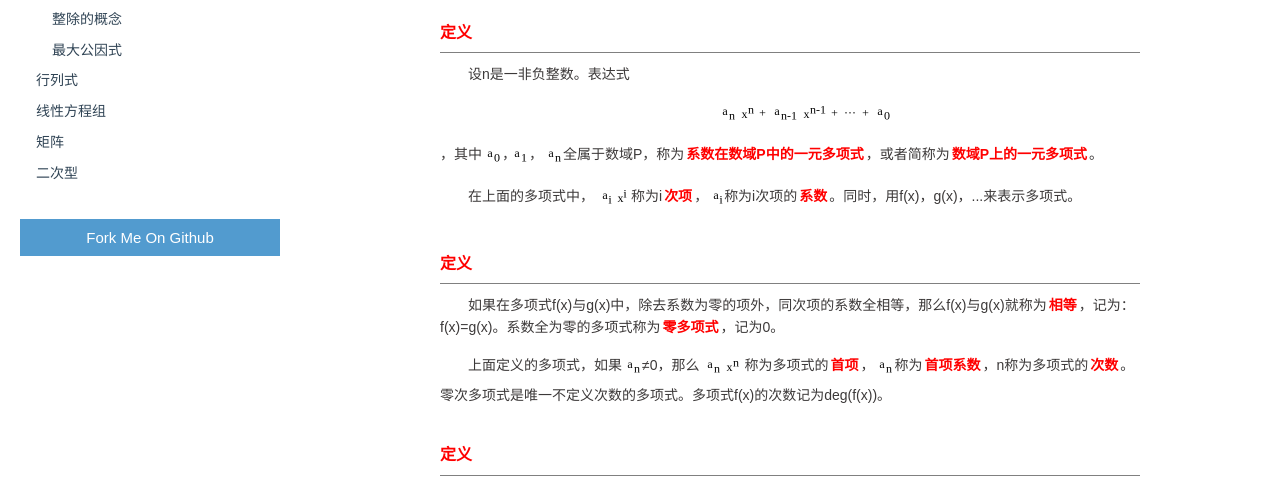
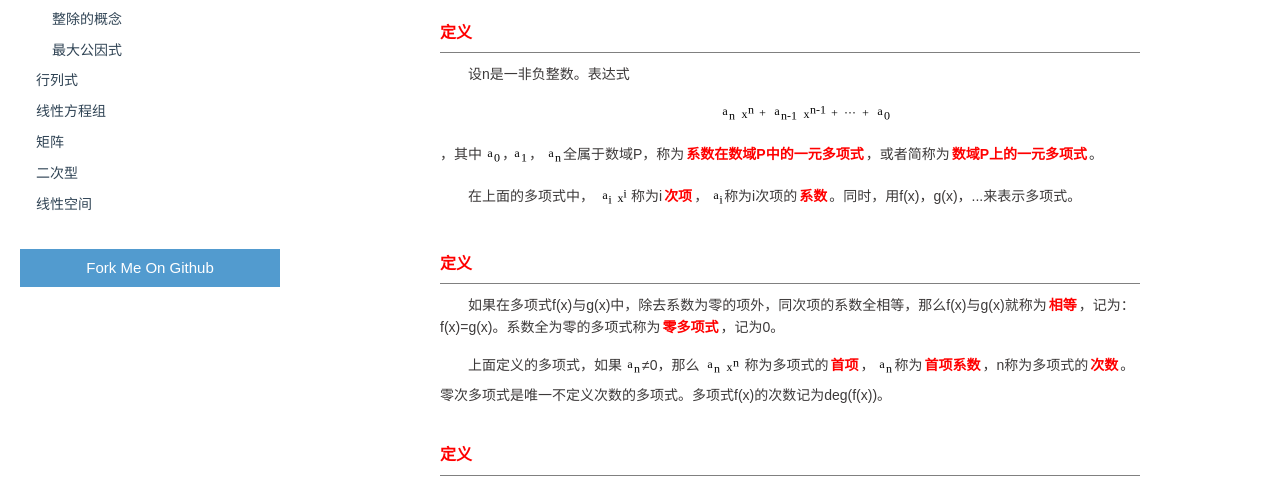
Before and after one commit to knowpedia/Higher-Algebra, a website built with webpack: page index.html in a window 1280 px wide. Shown: the part 337-816 px from the top of the page. Built offline with Linux system fonts and the light colour scheme.

Commit message:
线性空间

```diff
--- a/index.html
+++ b/index.html
@@ -15,7 +15,7 @@
     <div id="root"></div>
 
     <!-- 打包文件 -->
-    <script src="./dist/main@v0.2.5.js"></script>
+    <script src="./dist/main@v0.2.6.js"></script>
 
 
     <!-- 辅助记录访问次数 -->
--- a/package.json
+++ b/package.json
@@ -1,6 +1,6 @@
 {
   "name": "higher-algebra",
-  "version": "0.2.5",
+  "version": "0.2.6",
   "description": "高等代数，包括行列式和矩阵、线性方程组、线性空间和线性变换、欧几里得空间、双线性函数与辛空间等代数基础知识。",
   "scripts": {
     "start": "npm install && npm run dev",
@@ -25,12 +25,12 @@
     "@hai2007/polyfill": "0.1.1",
     "@hai2007/style": "^0.3.0",
     "@hai2007/tool": "^0.6.6",
-    "knowpedia": "0.3.0"
+    "knowpedia": "0.4.6"
   },
   "devDependencies": {
     "@babel/core": "^7.10.2",
     "@babel/preset-env": "^7.10.2",
-    "@hai2007/algorithm": "^0.6.2",
+    "@hai2007/algorithm": "^0.7.3",
     "@hai2007/nodejs": "^1.0.1",
     "autoprefixer": "^9.7.1",
     "babel-loader": "^8.1.0",
```
Also changed, not shown: dist/main@v0.2.5-bundle1.js (deleted), dist/main@v0.2.5-bundle2.js (deleted), dist/main@v0.2.5-bundle3.js (deleted), dist/main@v0.2.5-bundle4.js (deleted), dist/main@v0.2.5-bundle5.js (deleted), dist/main@v0.2.5.js (deleted), dist/main@v0.2.6-bundle1.js (added), dist/main@v0.2.6-bundle2.js (added), dist/main@v0.2.6-bundle3.js (added), dist/main@v0.2.6-bundle4.js (added), dist/main@v0.2.6-bundle5.js (added), dist/main@v0.2.6-bundle6.js (added), dist/main@v0.2.6.js (added), 3 other files.
